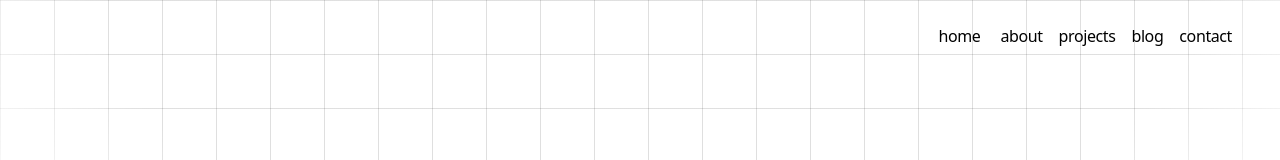
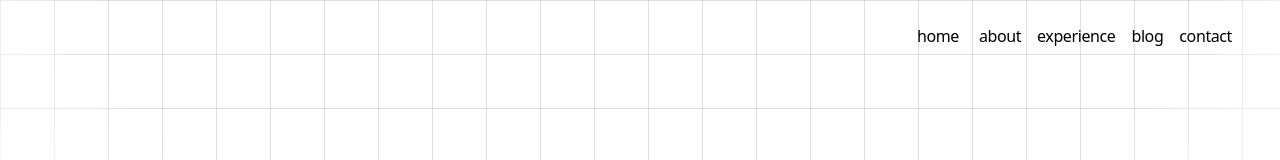
Before and after one commit to JosephRana11/v1, a Next.js app: page / in a window 1280 px wide. Shown: the top 160 px of the page. Built offline with nearby package versions, Linux system fonts and the light colour scheme.

Commit message:
chore: add social icon href link

```diff
--- a/app/components/oraganisms/SocialsNav.tsx
+++ b/app/components/oraganisms/SocialsNav.tsx
@@ -31,7 +31,7 @@ export default function SocialsNav() {
         <div className="flex flex-col space-y-6 fixed left-4 bottom-4">
             {
                 socials.map((item , index) =>
-                    <SocialIcon key={index} url={item.iconSrc} bgColor='none' style={{height: 38 , width: 38}}/>
+                    <SocialIcon key={index} url={item.iconSrc} bgColor='none' style={{height: 38 , width: 38}} href={item.href} target='_blank'/>
                 )
             }
         </div>
--- a/app/components/oraganisms/nav.tsx
+++ b/app/components/oraganisms/nav.tsx
@@ -1,20 +1,24 @@
 'use client'
+
 import Link from 'next/link'
 
 const navItems = {
-  '/': {
+  'home': {
     name: 'home',
   },
-  '/about': {
+  'about': {
     name: 'about',
   },
-  '/projects': {
-    name: 'projects',
+  'experience': {
+    name: 'experience',
   },
-  '/blog': {
+  // 'projects': {
+  //   name: 'projects',
+  // },
+  'blog': {
     name: 'blog',
   },
-  '/contact': {
+  'contact': {
     name: 'contact',
   },
 }
@@ -32,7 +36,7 @@ export function Navbar() {
               return (
                 <Link
                   key={path}
-                  href={path}
+                  href={`#${path}`}
                   className="transition-all hover:text-neutral-800 dark:hover:text-neutral-200 flex align-middle relative py-1 px-2 m-1"
                 >
                   {name}
--- a/app/page.tsx
+++ b/app/page.tsx
@@ -12,22 +12,22 @@ export default function Page() {
   return (
     <>
       <div className='absolute bottom-0 left-0 right-0 top-0 bg-[linear-gradient(to_right,#4f4f4f2e_1px,transparent_1px),linear-gradient(to_bottom,#4f4f4f2e_1px,transparent_1px)] bg-[size:54px_54px] [mask-image:radial-gradient(ellipse_60%_50%_at_50%_0%,#000_70%,transparent_100%)]'></div>
-      <section className="h-[100vh] justify-center flex flex-col">
+      <section className="h-[100vh] justify-center flex flex-col" id="home">
         <Home />
       </section>
-      <section className="mb-52">
+      <section className="mb-52" id="about">
         <About />
       </section>
-      <section className="mb-52">
+      <section className="mb-52" id="experience">
         <Experience/>
       </section>
-      <section>
+      <section id="projects">
         <Projects/>
       </section>
-      <section>
+      <section id="blog">
         {/* <BlogPosts /> */}
       </section>
-      <section>
+      <section id="contact">
         <Contact/>
       </section>
     </>
--- a/app/pages/contact.tsx
+++ b/app/pages/contact.tsx
@@ -1,4 +1,7 @@
+"use client"
+
 import { Button } from "@mui/material";
+import Link from "next/link";
 import { SocialIcon } from "react-social-icons";
 
 export default function Contact() {
@@ -9,7 +12,9 @@ export default function Contact() {
             <p className="flex">
                 If you have any questions or would like to work together, feel free to contact me.
             </p>
-            <SocialIcon url={'https://email.com'} bgColor='none' style={{height: 64 , width: 64}}/>
+            {/* <Link href={"https://mail.google.com/mail/u/0/#inbox?compose=DmwnWsLMnVzmXZpbGXZHwGcRlsdvqkMkQfDLHVTrCfLrXBtvvcctldxJpcTXNXWXTSXxHcTCBQPV"}> */}
+                <SocialIcon url={'https://email.com'} bgColor='none' style={{height: 64 , width: 64}} href={"https://mail.google.com/mail/u/0/#inbox?compose=DmwnWsLMnVzmXZpbGXZHwGcRlsdvqkMkQfDLHVTrCfLrXBtvvcctldxJpcTXNXWXTSXxHcTCBQPV"} target="_blank"/>
+            {/* </Link> */}
         </div>
         </>
     )
```
